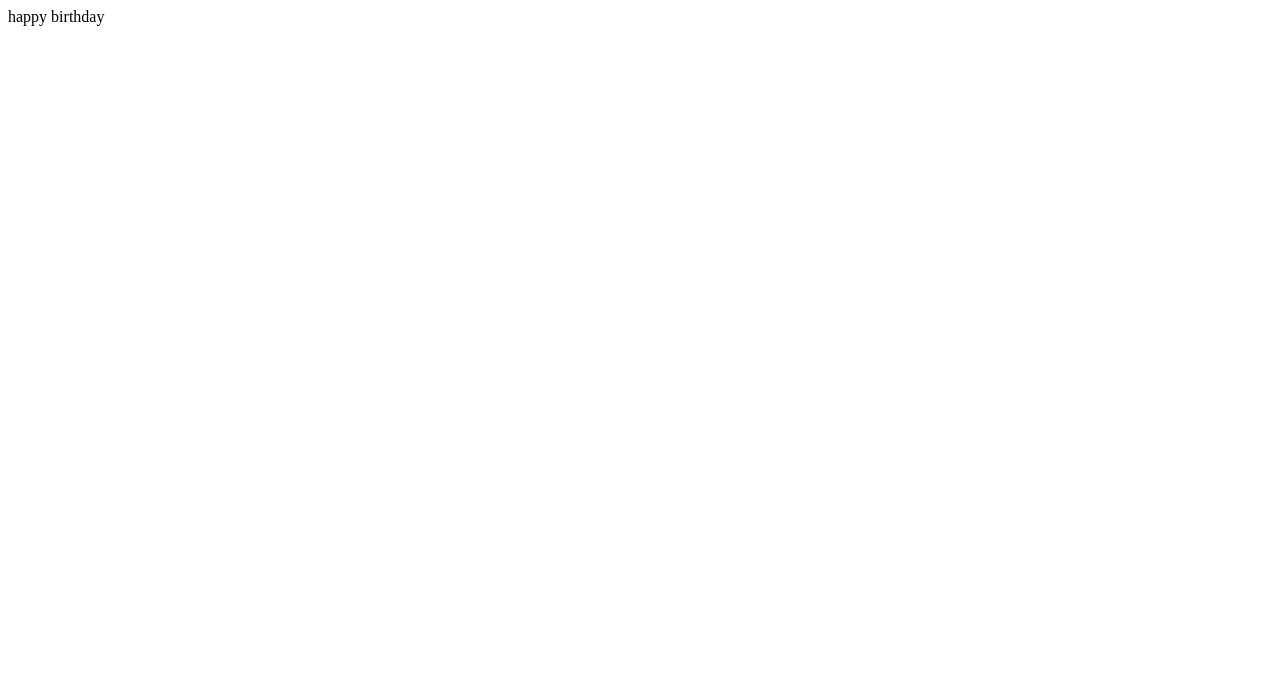
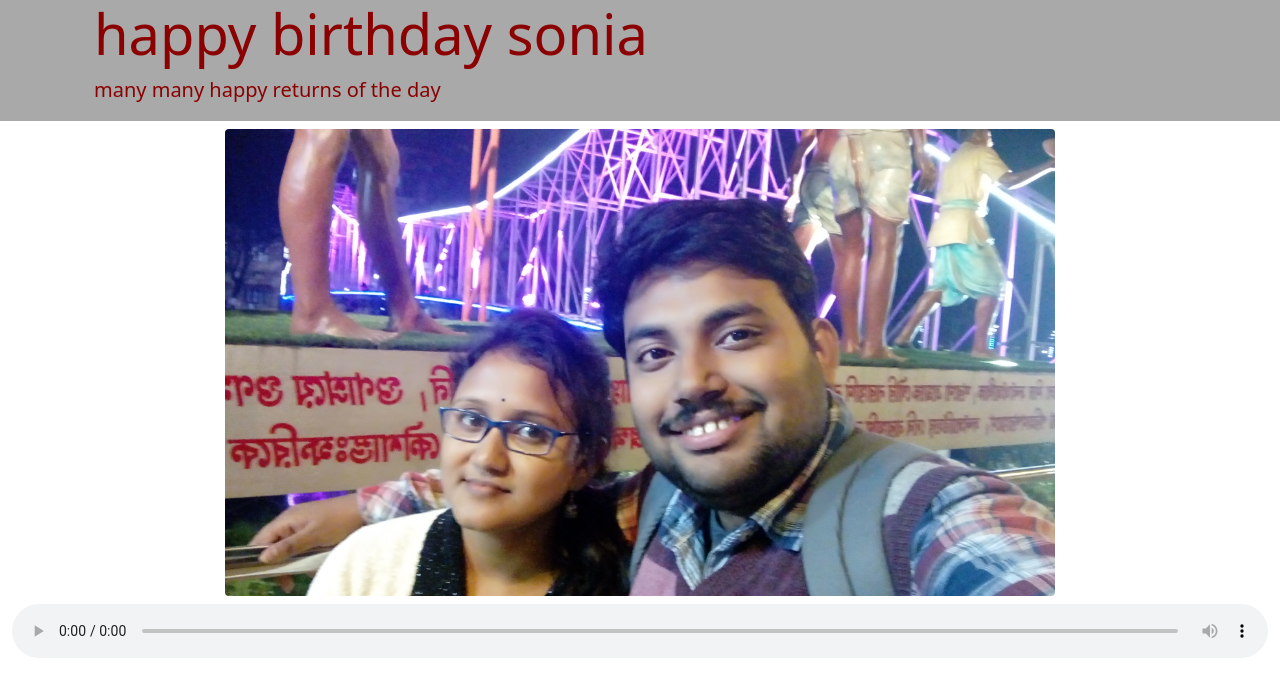
Before and after one commit to Anupamdatta10/happy_birtday, a plain HTML site: page index.html in a window 1280 px wide. Drawn offline with nearby package versions, Linux system fonts and the light colour scheme.

Commit message:
change 2

```diff
--- a/index.html
+++ b/index.html
@@ -4,9 +4,68 @@
     <meta charset="UTF-8">
     <meta http-equiv="X-UA-Compatible" content="IE=edge">
     <meta name="viewport" content="width=device-width, initial-scale=1.0">
-    <title>Document</title>
+    <link href="https://cdn.jsdelivr.net/npm/bootstrap@5.0.2/dist/css/bootstrap.min.css" rel="stylesheet" integrity="sha384-EVSTQN3/azprG1Anm3QDgpJLIm9Nao0Yz1ztcQTwFspd3yD65VohhpuuCOmLASjC" crossorigin="anonymous">
+    <title>happy birthday sonia</title>
+    <style>
+       .redback{
+           background-color: rgb(236, 22, 22);
+           color: rgb(9, 0, 48);
+           transition: background-color 2s ;
+       }
+       .redback:hover
+       {
+           color: darkred;
+           background-color: darkgrey;
+
+       }
+    </style>
 </head>
 <body>
-    <div>happy birthday</div>
+
+    <div class="container-fluid">
+        <div class="row redback" >
+            <div class="jumbotron jumbotron-fluid">
+                <div class="container">
+                  <h1 class="display-4">happy birthday sonia</h1>
+                  <p class="lead">many many happy returns of the day</p>
+                </div>
+              </div>
+        </div>
+        <div class="row mt-2">
+          <div class="col-2">
+
+          </div>
+          <div class="col-8">
+            <img id="img1" src="./images/IMG_20171127_195203.jpg" class="rounded mx-auto d-block" alt="..." style="height: 100%;width: 100%;">
+          </div>
+          <div class="col-2">
+
+          </div>
+        </div>
+        <div class="row mt-2">
+            <audio id="audio" controls >
+
+                <source src="./images/Happy Birthday (Patty Hill - Mildred J. Hill).mp3" type="audio/mpeg">
+                Your browser does not support the audio element.
+            </audio>
+        </div>
+
+      </div>
+      <script src="https://cdn.jsdelivr.net/npm/bootstrap@5.0.2/dist/js/bootstrap.bundle.min.js" integrity="sha384-MrcW6ZMFYlzcLA8Nl+NtUVF0sA7MsXsP1UyJoMp4YLEuNSfAP+JcXn/tWtIaxVXM" crossorigin="anonymous"></script>
+      <script src="https://cdn.jsdelivr.net/npm/@popperjs/core@2.9.2/dist/umd/popper.min.js" integrity="sha384-IQsoLXl5PILFhosVNubq5LC7Qb9DXgDA9i+tQ8Zj3iwWAwPtgFTxbJ8NT4GN1R8p" crossorigin="anonymous"></script>
+        <script src="https://cdn.jsdelivr.net/npm/bootstrap@5.0.2/dist/js/bootstrap.min.js" integrity="sha384-cVKIPhGWiC2Al4u+LWgxfKTRIcfu0JTxR+EQDz/bgldoEyl4H0zUF0QKbrJ0EcQF" crossorigin="anonymous"></script>
+        <script src="https://ajax.googleapis.com/ajax/libs/cesiumjs/1.78/Build/Cesium/Cesium.js"></script>
+        <script>
+           var i=1;
+            function photoloder()
+            {
+                var image=document.getElementById("img1").src = "./images/"+i+".jpg";
+                i++;
+               if(i==5)
+               {i=0}
+            }
+            setInterval(photoloder,2000)
+
+        </script>
 </body>
 </html>
```
Also changed, not shown: images/2.jpg (added), images/3.jpg (added), images/5.jpg (added), images/P_20170414_174930_BF.jpg (added), 4 other files.
